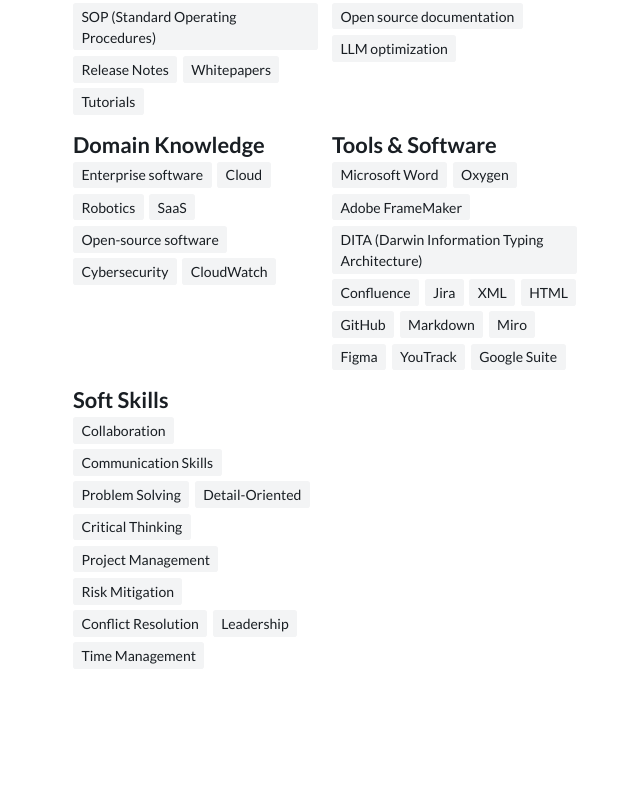
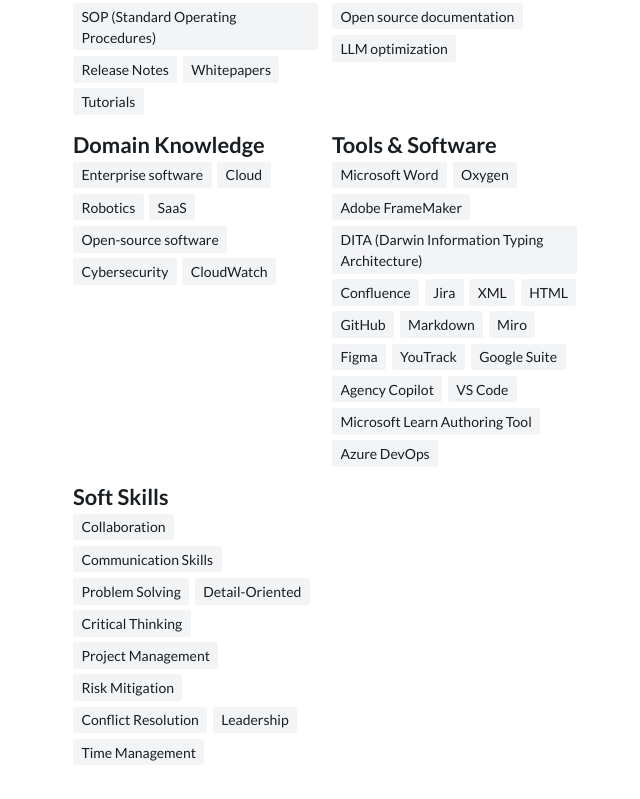
Before and after one commit to kreagle/kreagle.github.io, a website: page index.html in a window 1280 px wide. Shown: the part 2596-3395 px from the top of the page, without its empty margins (413-1053 px from the left). Before the commit the page ends 3321 px from the top, so only its background shows below. Drawn offline with Linux system fonts and the light colour scheme.

Commit message:
Generating resume

```diff
--- a/index.html
+++ b/index.html
@@ -218,7 +218,7 @@
                 <h4>Tools & Software</h4>
 
                   <ul class="tag-list">
-                    <li>Microsoft Word</li><li>Oxygen</li><li>Adobe FrameMaker</li><li>DITA (Darwin Information Typing Architecture)</li><li>Confluence</li><li>Jira</li><li>XML</li><li>HTML</li><li>GitHub</li><li>Markdown</li><li>Miro</li><li>Figma</li><li>YouTrack</li><li>Google Suite</li>
+                    <li>Microsoft Word</li><li>Oxygen</li><li>Adobe FrameMaker</li><li>DITA (Darwin Information Typing Architecture)</li><li>Confluence</li><li>Jira</li><li>XML</li><li>HTML</li><li>GitHub</li><li>Markdown</li><li>Miro</li><li>Figma</li><li>YouTrack</li><li>Google Suite</li><li>Agency Copilot</li><li>VS Code</li><li>Microsoft Learn Authoring Tool</li><li>Azure DevOps</li>
                   </ul>
 
               </div>
```
Also changed, not shown: output/pdf_output.html, 1 other file.
